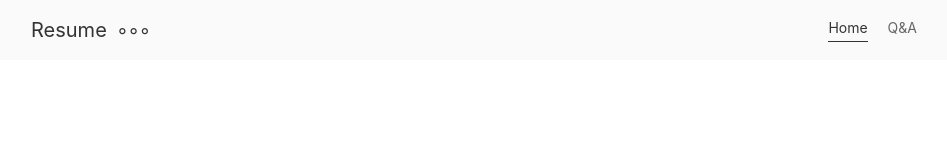
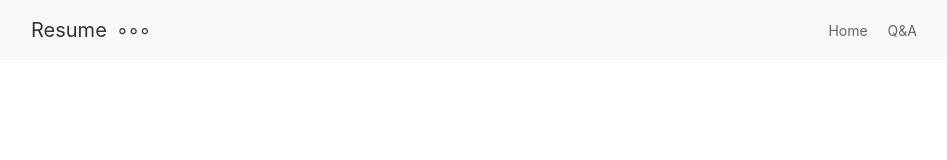
Before and after one commit to p0937507934/resume, a React (Create React App) app: page / in a window 1280 px wide. Shown: the top 160 px of the page, without its empty margins (161-1108 px from the left). Built offline with nearby package versions, Linux system fonts and the light colour scheme.

Commit message:
modify link

```diff
--- a/src/pages/App.js
+++ b/src/pages/App.js
@@ -17,14 +17,14 @@ function App() {
 
           <div className={styles.boxright}>
             <Link to="/">
-              <p className={location.pathname === "/" ? styles.selected : null}>
+              <p className={location.pathname === "/resume" ? styles.selected : null}>
                 Home
               </p>
             </Link>
             <Link to="works">
               <p
                 className={
-                  location.pathname === "/works" ? styles.selected : null
+                  location.pathname === "/resume/works" ? styles.selected : null
                 }
               >
                 Q&A
@@ -35,11 +35,11 @@ function App() {
       </header>
 
       <section className={styles.section}>
-        <BrowserRouter basename="/resume">
+        {/* <BrowserRouter basename="/resume"> */}
         <Route path="/resume" exact component={HomePage}></Route>
         <Route path="/resume/works" exact component={WorkPage}></Route>
         {/* <Route path="/works/:id" exact component={WorkPageDetail}></Route> */}
-        </BrowserRouter>
+        {/* </BrowserRouter> */}
 
 
       </section>
```
